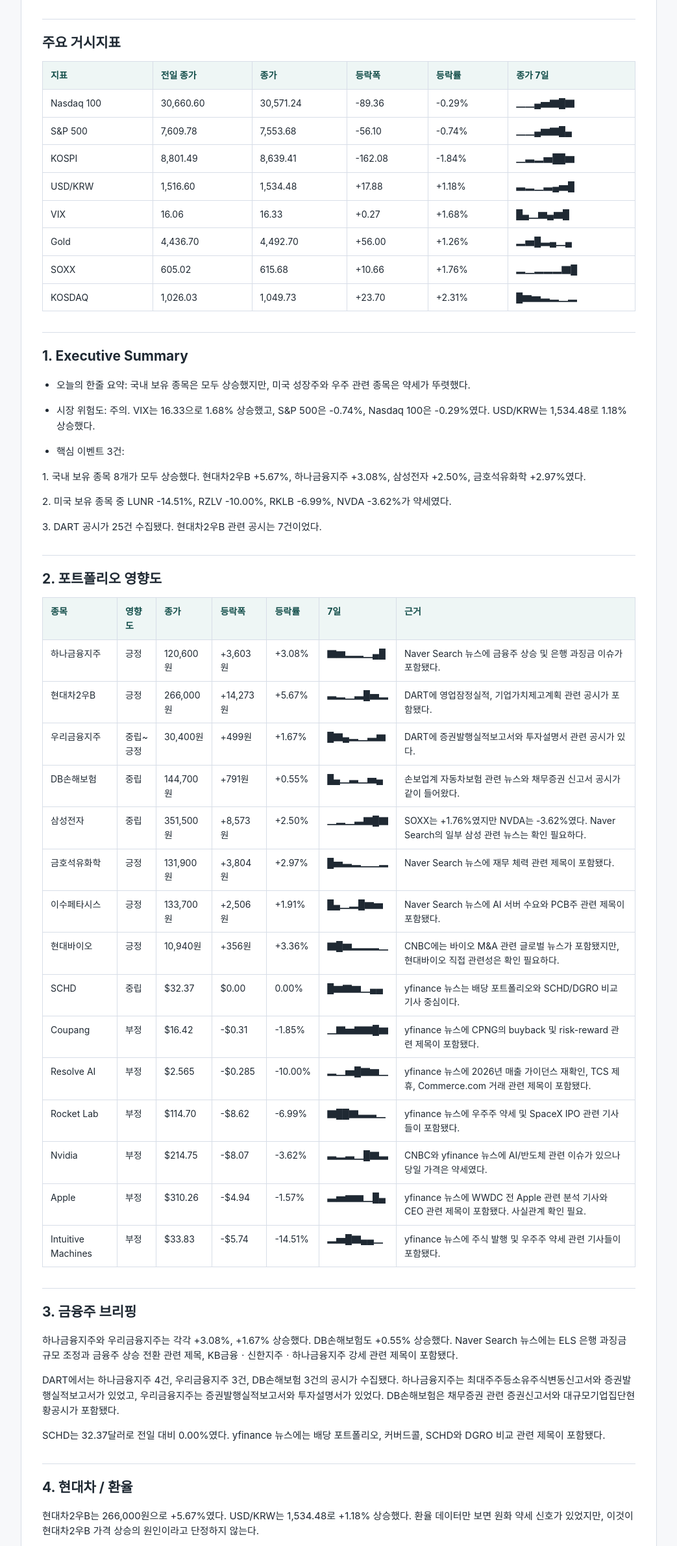
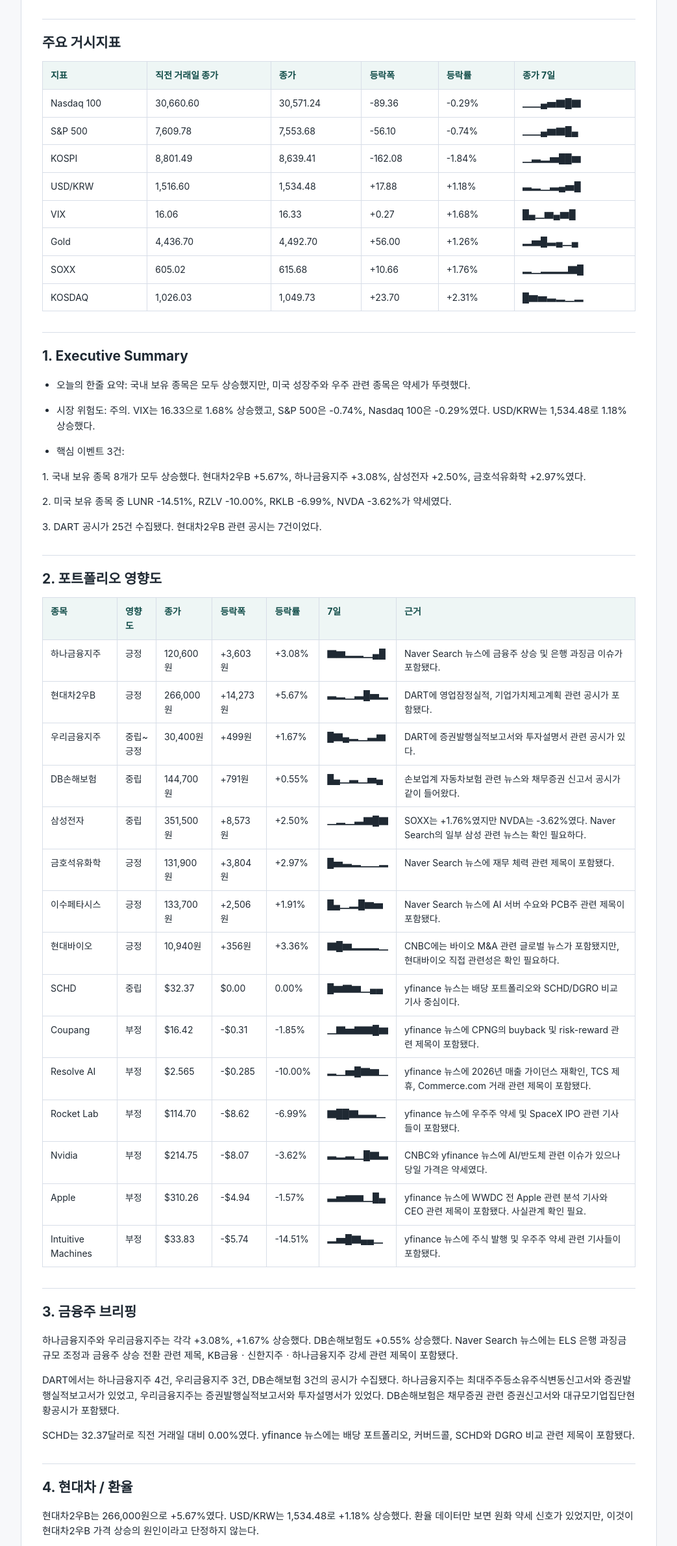
Before and after one commit to konslie/KSS, a plain HTML site: page docs/index.html in a window 1280 px wide. Shown: the part 177-2556 px from the top of the page at 65% size, without its empty margins (118-1161 px from the left). Drawn offline with Linux system fonts and the light colour scheme.

Commit message:
Clarify price comparison basis

```diff
--- a/docs/index.html
+++ b/docs/index.html
@@ -135,7 +135,7 @@
       <h1>Morning Investment Briefing - 2026-06-04</h1>
 <h2>주요 거시지표</h2>
 <table><tbody>
-<tr><th>지표</th><th>전일 종가</th><th>종가</th><th>등락폭</th><th>등락률</th><th>종가 7일</th></tr>
+<tr><th>지표</th><th>직전 거래일 종가</th><th>종가</th><th>등락폭</th><th>등락률</th><th>종가 7일</th></tr>
 <tr><td>Nasdaq 100</td><td>30,660.60</td><td>30,571.24</td><td>-89.36</td><td>-0.29%</td><td>▁▁▄▅▇█▇</td></tr>
 <tr><td>S&amp;P 500</td><td>7,609.78</td><td>7,553.68</td><td>-56.10</td><td>-0.74%</td><td>▁▁▄▆▇█▄</td></tr>
 <tr><td>KOSPI</td><td>8,801.49</td><td>8,639.41</td><td>-162.08</td><td>-1.84%</td><td>▁▃▂▅██▆</td></tr>
@@ -180,7 +180,7 @@
 <h2>3. 금융주 브리핑</h2>
 <p>하나금융지주와 우리금융지주는 각각 +3.08%, +1.67% 상승했다. DB손해보험도 +0.55% 상승했다. Naver Search 뉴스에는 ELS 은행 과징금 규모 조정과 금융주 상승 전환 관련 제목, KB금융ㆍ신한지주ㆍ하나금융지주 강세 관련 제목이 포함됐다.</p>
 <p>DART에서는 하나금융지주 4건, 우리금융지주 3건, DB손해보험 3건의 공시가 수집됐다. 하나금융지주는 최대주주등소유주식변동신고서와 증권발행실적보고서가 있었고, 우리금융지주는 증권발행실적보고서와 투자설명서가 있었다. DB손해보험은 채무증권 관련 증권신고서와 대규모기업집단현황공시가 포함됐다.</p>
-<p>SCHD는 32.37달러로 전일 대비 0.00%였다. yfinance 뉴스에는 배당 포트폴리오, 커버드콜, SCHD와 DGRO 비교 관련 제목이 포함됐다.</p>
+<p>SCHD는 32.37달러로 직전 거래일 대비 0.00%였다. yfinance 뉴스에는 배당 포트폴리오, 커버드콜, SCHD와 DGRO 비교 관련 제목이 포함됐다.</p>
 <h2>4. 현대차 / 환율</h2>
 <p>현대차2우B는 266,000원으로 +5.67%였다. USD/KRW는 1,534.48로 +1.18% 상승했다. 환율 데이터만 보면 원화 약세 신호가 있었지만, 이것이 현대차2우B 가격 상승의 원인이라고 단정하지 않는다.</p>
 <p>DART에서는 현대차2우B 관련 공시 7건이 수집됐다. 주요 제목은 대규모기업집단현황공시, 기업지배구조보고서공시, 영업잠정실적, 기업가치제고계획, 특수관계인 거래 관련 공시다.</p>
```
Also changed, not shown: docs/reports/2026-06-04.html (+2 -2 lines).
